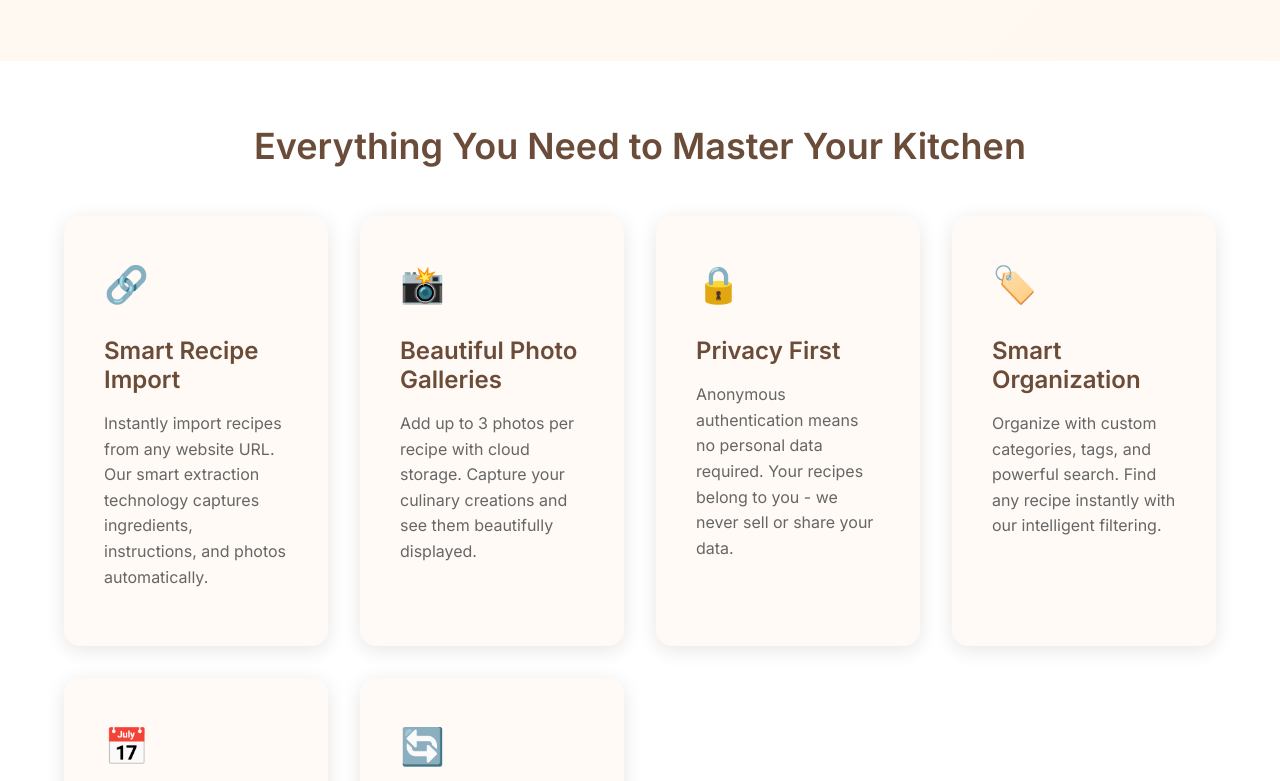
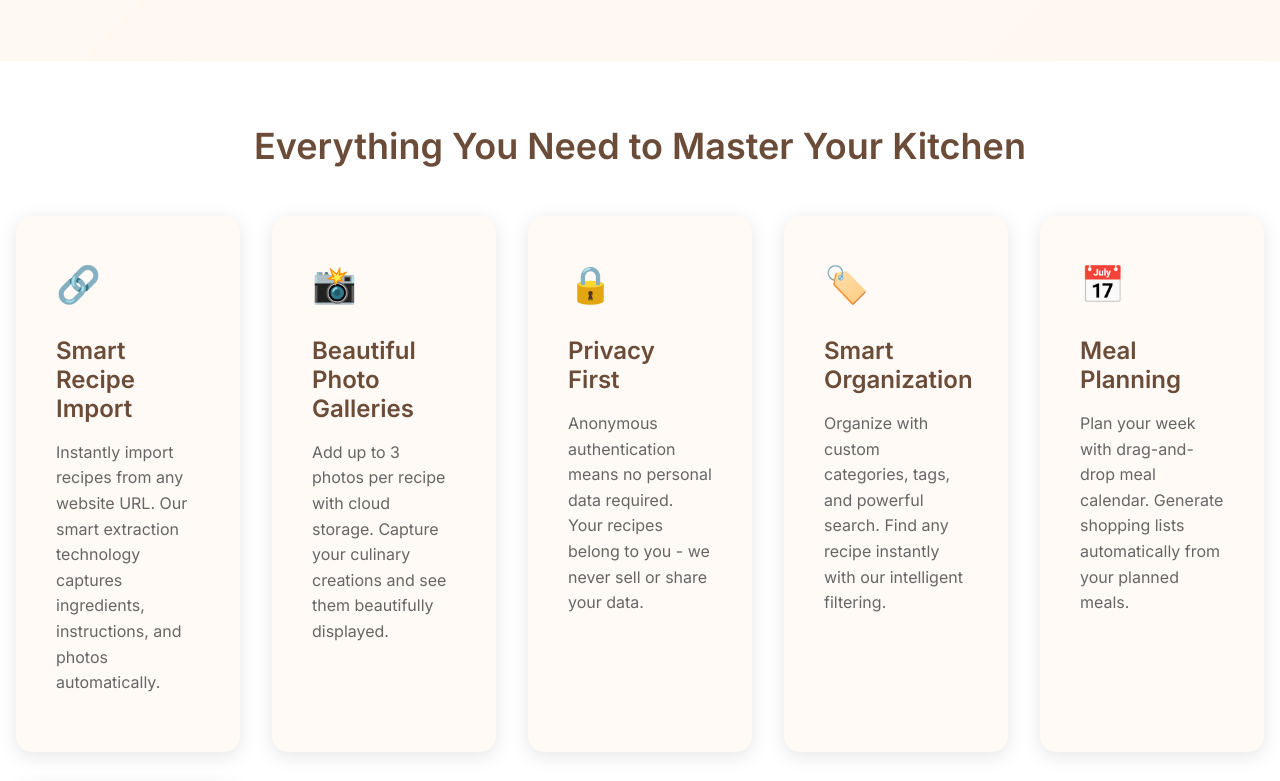
Before and after one commit to mduenas/recipeez-website, a website: page index.html in a window 1280 px wide. Shown: the part 1680-2461 px from the top of the page. Drawn offline with Linux system fonts and the light colour scheme.

Commit message:
reduced the margins

```diff
--- a/assets/css/style.css
+++ b/assets/css/style.css
@@ -104,6 +104,12 @@ p {
   max-width: 1200px;
   margin: 0 auto;
   padding: 0 var(--spacing-lg);
+}
+
+/* Wider container for features sections */
+.features .container {
+  max-width: 1400px;
+  padding: 0 var(--spacing-md);
 }
 
 /* Header */
```
